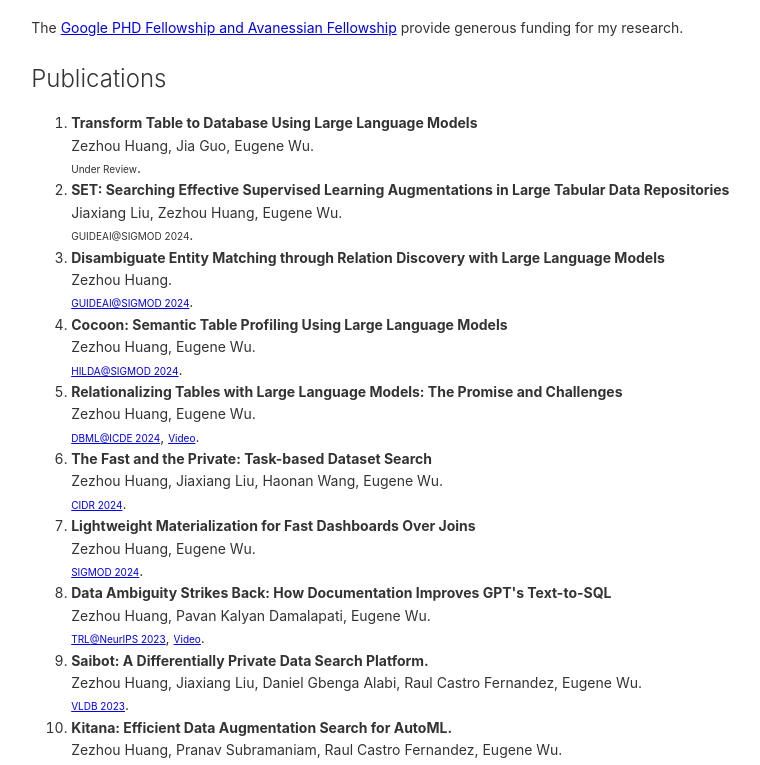
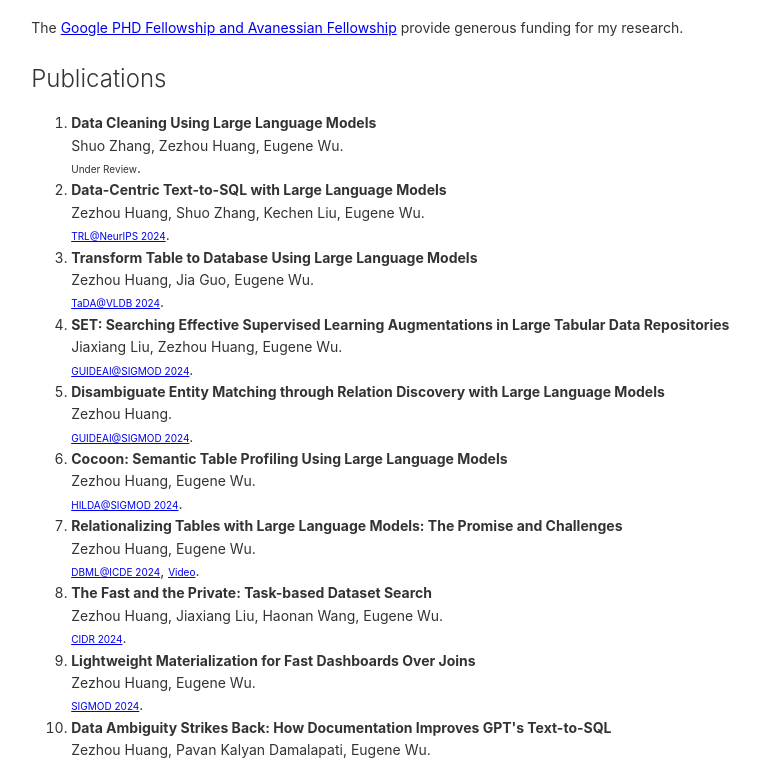
Before and after one commit to zachary62/zach_public_material, a plain HTML site: page index.html in a window 1280 px wide. Shown: the part 741-1506 px from the top of the page, without its empty margins (371-1131 px from the left). Drawn offline with Linux system fonts and the light colour scheme.

Commit message:
Add files via upload

```diff
--- a/index.html
+++ b/index.html
@@ -144,13 +144,21 @@ If you look at the image below, you'll see what join graph from a place like IMD
             <section id="publications">
                 <h2>Publications</h2>
                 <ol>
+                    <li><b>Data Cleaning Using Large Language Models</b>
+                        <br>Shuo Zhang, Zezhou Huang, Eugene Wu. <br>
+                        <font size="1">Under Review</font>.
+                    </li>
+                    <li><b>Data-Centric Text-to-SQL with Large Language Models</b>
+                        <br>Zezhou Huang, Shuo Zhang, Kechen Liu, Eugene Wu. <br>
+                        <font size="1"><a href="https://openreview.net/forum?id=gDKIjZcg93">TRL@NeurIPS 2024</a></font>.
+                    </li>
                     <li><b>Transform Table to Database Using Large Language Models</b>
                         <br>Zezhou Huang, Jia Guo, Eugene Wu. <br>
-                        <font size="1">Under Review</font>.
+                        <font size="1"><a href="https://tabular-data-analysis.github.io/tada2024/papers/TaDA.6.pdf">TaDA@VLDB 2024</a></font>.
                     </li>
                     <li><b>SET: Searching Effective Supervised Learning Augmentations in Large Tabular Data Repositories</b>
                         <br>Jiaxiang Liu, Zezhou Huang, Eugene Wu. <br>
-                        <font size="1">GUIDEAI@SIGMOD 2024</font>.
+                        <font size="1"><a href="https://dl.acm.org/doi/abs/10.1145/3665601.3669847">GUIDEAI@SIGMOD 2024</a></font>.
                     </li>
                     <li><b>Disambiguate Entity Matching through Relation Discovery with Large Language Models</b>
                         <br>Zezhou Huang. <br>
@@ -230,6 +238,7 @@ If you look at the image below, you'll see what join graph from a place like IMD
             <section id="service">
                 <h2>Service</h2>
                     <ul>
+                        <li> <a href="https://table-representation-learning.github.io/">TRL@NeurIPS 2024</a> PC Member</li>
                         <li> <a href="https://tabular-data-analysis.github.io/tada2024/">TaDA@VLDB 2024</a> PC Member</li>
                         <li> <a href="https://guide-ai-workshop.github.io/">GUIDEAI@SIGMOD 2024</a> PC Member</li>
                         <li> <a href="http://deem-workshop.org/">DEEM@SIGMOD 2024</a> PC Member</li>
```
